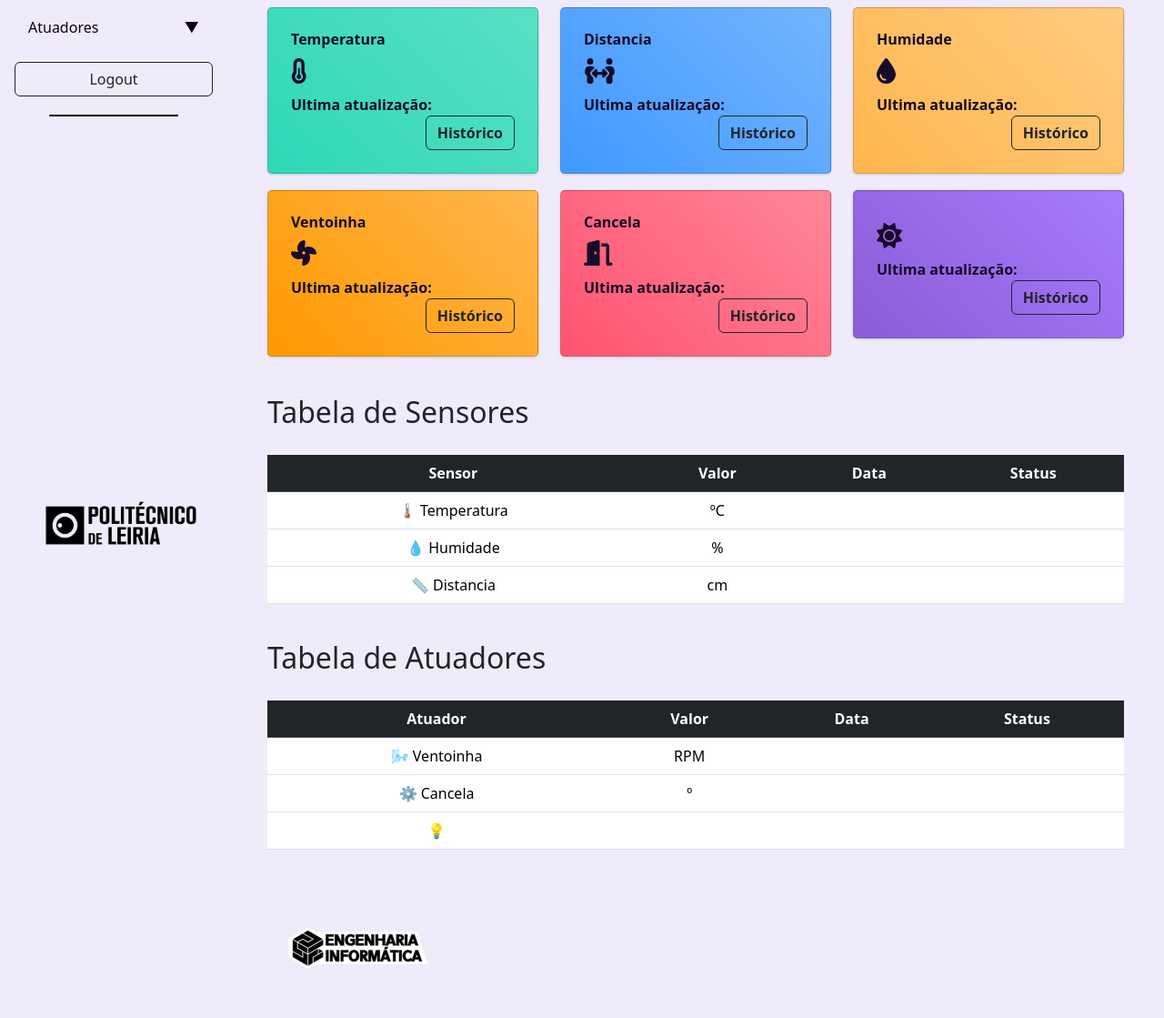
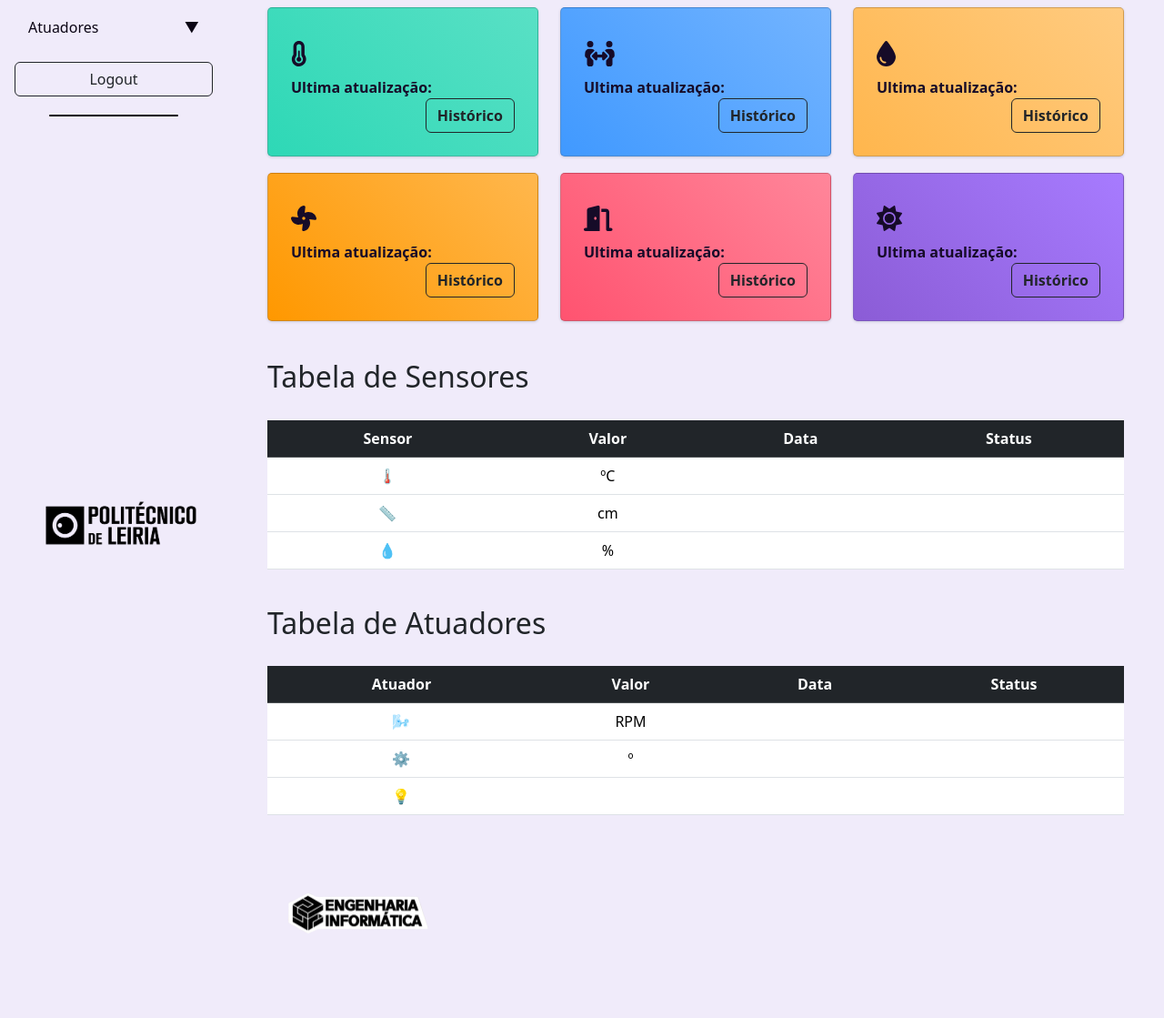
Before and after one commit to DuarteLacerda/ti25, a PHP site: page /dashboard.php in a window 1280 px wide. Shown: the part 145-1264 px from the top of the page at 91% size. After the commit the page ends 1171 px from the top, so only its background shows below. Run offline with PHP 8.4, Linux system fonts and the light colour scheme; the visitor is signed in with stand-in values (Sample User, id 1).

Commit message:
22/04/25

```diff
--- a/ti/api/data.php
+++ b/ti/api/data.php
@@ -3,6 +3,7 @@
 {
     $base = "$nome/";
     return [
+        "nome" => file_get_contents($base . "nome.txt"),
         "valor" => file_get_contents($base . "valor.txt"),
         "hora" => file_get_contents($base . "hora.txt")
     ];
--- a/ti/assets/datascript.js
+++ b/ti/assets/datascript.js
@@ -21,16 +21,21 @@
 
       for (const sensor in dados) {
         // Seleciona os elementos HTML correspondentes ao sensor
+        const nomeSpan = document.getElementById(`nome-${sensor}`);
         const valorSpan = document.getElementById(`valor-${sensor}`);
         const horaSpan = document.getElementById(`hora-${sensor}`);
         const statuSpan = document.getElementById(`status-${sensor}`);
 
-        if (valorSpan && horaSpan && statuSpan) {
+        if (valorSpan && horaSpan && statuSpan && nomeSpan) {
           let valorBruto = dados[sensor].valor.trim(); // Valor original do sensor
           let valorNum = parseFloat(valorBruto); // Valor numérico para comparação
           let valorFormatado = valorBruto; // Valor formatado para exibição
 
           // Seleciona os elementos na tabela de sensores
+          const nomeSpanTable = document.querySelector(
+            `#tabela-sensores td span#nome-${sensor}`
+          );
+
           const valorSpanTable = document.querySelector(
             `#tabela-sensores td span#valor-${sensor}`
           );
@@ -145,8 +150,10 @@
           }
 
           // Atualiza os valores e horários no HTML
+          nomeSpan.textContent = dados[sensor].nome.charAt(0).toUpperCase() + dados[sensor].nome.slice(1);
           valorSpan.textContent = ` ${valorFormatado}`;
           horaSpan.textContent = dados[sensor].hora;
+          nomeSpanTable.textContent = dados[sensor].nome.charAt(0).toUpperCase() + dados[sensor].nome.slice(1);
           valorSpanTable.textContent = ` ${valorBruto}`;
           horaSpanTable.textContent = dados[sensor].hora;
         }
--- a/ti/dashboard.php
+++ b/ti/dashboard.php
@@ -4,13 +4,6 @@
     header("refresh:3;url=auth/login.php");
     die("Acesso não autorizado. <a href='auth/login.php'>Clique aqui</a> se não for redirecionado automaticamente.");
 }
-
-$temperatura = array("nome" => file_get_contents("api/temperatura/nome.txt"));
-$humidade = array("nome" => file_get_contents("api/humidade/nome.txt"));
-$distancia = array("nome" => file_get_contents("api/distancia/nome.txt"));
-$ventoinha = array("nome" => file_get_contents("api/ventoinha/nome.txt"));
-$cancela = array("nome" => file_get_contents("api/cancela/nome.txt"));
-$led = array("nome" => file_get_contents("api/led/nome.txt"));
 ?>
 
 <!DOCTYPE html>
@@ -48,7 +41,7 @@
                     <div class="col-md-4 col-sm-12 mb-2">
                         <div class="card bg-c-green order-card">
                             <div class="card-block">
-                                <h6 class="m-b-20"><strong><?php echo ucfirst($temperatura["nome"]); ?></strong></h6>
+                                <h6 class="m-b-20"><strong><span id="nome-temperatura"></span></strong></h6>
                                 <h3 class="text-right"><i class="fa-solid fa-temperature-half pulse"></i><span id="valor-temperatura"></span></h3>
                                 <p class="m-b-0"><strong>Ultima atualização: <span id="hora-temperatura"></span><span class="f-right">
                                             <button onclick="location.href='history.php?nome=temperatura&nometxt'" class="btn btn-outline-dark text-decoration-none fw-bold">Histórico
@@ -59,7 +52,7 @@
                     <div class="col-md-4 col-sm-12 mb-2">
                         <div class="card bg-c-blue order-card">
                             <div class="card-block">
-                                <h6 class="m-b-20"><strong><?php echo ucfirst($distancia["nome"]); ?></strong></h6>
+                                <h6 class="m-b-20"><strong><span id="nome-distancia"></span></strong></h6>
                                 <h3 class="text-right"><i class="fa-solid fa-people-arrows pulse"></i><span id="valor-distancia"></span></h3>
                                 <p class="m-b-0"><strong>Ultima atualização: <span id="hora-distancia"></span><span class="f-right">
                                             <button onclick="location.href='history.php?nome=distancia&nometxt'" class="btn btn-outline-dark text-decoration-none fw-bold">Histórico
@@ -70,7 +63,7 @@
                     <div class="col-md-4 col-sm-12 mb-2">
                         <div class="card bg-c-yellow order-card">
                             <div class="card-block">
-                                <h6 class="m-b-20"><strong><?php echo ucfirst($humidade["nome"]); ?></strong></h6>
+                                <h6 class="m-b-20"><strong><span id="nome-humidade"></span></strong></h6>
                                 <h3 class="text-right"><i class="fa-solid fa-droplet pulse"></i><span id="valor-humidade"></span></h3>
                                 <p class="m-b-0"><strong>Ultima atualização: <span id="hora-humidade"></span><span class="f-right">
                                             <button onclick="location.href='history.php?nome=humidade&nometxt'" class="btn btn-outline-dark text-decoration-none fw-bold">Histórico
@@ -81,7 +74,7 @@
                     <div class="col-md-4 col-sm-12 mb-2">
                         <div class="card bg-c-orange order-card">
                             <div class="card-block">
-                                <h6 class="m-b-20"><strong><?php echo ucfirst($ventoinha["nome"]); ?></strong></h6>
+                                <h6 class="m-b-20"><strong><span id="nome-ventoinha"></span></strong></h6>
                                 <h3 class="text-right"><i class="fa-solid fa-fan spin"></i><span id="valor-ventoinha"></span></h3>
                                 <p class="m-b-0"><strong>Ultima atualização: <span id="hora-ventoinha"></span><span class="f-right">
                                             <button onclick="location.href='history.php?nome=ventoinha&nometxt'" class="btn btn-outline-dark text-decoration-none fw-bold">Histórico
@@ -92,7 +85,7 @@
                     <div class="col-md-4 col-sm-12 mb-2">
                         <div class="card bg-c-pink order-card">
                             <div class="card-block">
-                                <h6 class="m-b-20"><strong><?php echo ucfirst($cancela["nome"]); ?></strong></h6>
+                                <h6 class="m-b-20"><strong><span id="nome-cancela"></span></strong></h6>
                                 <h3 class="text-right"><i class="fa-solid fa-door-open pulse"></i><span id="valor-cancela"></span></h3>
                                 <p class="m-b-0"><strong>Ultima atualização: <span id="hora-cancela"></span><span class="f-right">
                                             <button onclick="location.href='history.php?nome=cancela&nometxt'" class="btn btn-outline-dark text-decoration-none fw-bold">Histórico
@@ -103,7 +96,7 @@
                     <div class="col-md-4 col-sm-12 mb-2">
                         <div class="card bg-c-purple order-card">
                             <div class="card-block">
-                                <h6 class="m-b-20"><strong><?php echo ucfirst($led["nome"]); ?></strong></h6>
+                                <h6 class="m-b-20"><strong><span id="nome-led"></span></strong></h6>
                                 <h3 class="text-right"><i class="fa-solid fa-sun spin_reverse"></i><span id="valor-led"></span></h3>
                                 <p class="m-b-0"><strong>Ultima atualização: <span id="hora-led"></span><span class="f-right">
                                             <button onclick="location.href='history.php?nome=led&nometxt'" class="btn btn-outline-dark text-decoration-none fw-bold">Histórico
@@ -127,24 +120,24 @@
                             <tbody>
                                 <!-- Temperatura -->
                                 <tr onclick="location.href='history.php?nome=temperatura&nometxt'" style="cursor: pointer;">
-                                    <td>🌡️ <?php echo ucfirst($temperatura["nome"]); ?></td>
+                                    <td>🌡️ <span id="nome-temperatura"></span></td>
                                     <td><span id="valor-temperatura"></span>ºC</td>
                                     <td><span id="hora-temperatura"></span></td>
                                     <td><span id="status-temperatura"></span></td>
                                 </tr>
+                                <!-- Distancia -->
+                                <tr onclick="location.href='history.php?nome=distancia&nometxt'" style="cursor: pointer;">
+                                    <td>📏 <span id="nome-distancia"></span></td>
+                                    <td><span id="valor-distancia"></span> cm</td>
+                                    <td><span id="hora-distancia"></span></td>
+                                    <td><span id="status-distancia"></span></td>
+                                </tr>
                                 <!-- Humidade -->
                                 <tr onclick="location.href='history.php?nome=humidade&nometxt'" style="cursor: pointer;">
-                                    <td>💧 <?php echo ucfirst($humidade["nome"]); ?></td>
+                                    <td>💧 <span id="nome-humidade"></span></td>
                                     <td><span id="valor-humidade"></span>%</td>
                                     <td><span id="hora-humidade"></span></td>
                                     <td><span id="status-humidade"></span></td>
-                                </tr>
-                                <!-- Distancia -->
-                                <tr onclick="location.href='history.php?nome=distancia&nometxt'" style="cursor: pointer;">
-                                    <td>📏 <?php echo ucfirst($distancia["nome"]); ?></td>
-                                    <td><span id="valor-distancia"></span> cm</td>
-                                    <td><span id="hora-distancia"></span></td>
-                                    <td><span id="status-distancia"></span></td>
                                 </tr>
                             </tbody>
                         </table>
@@ -165,21 +158,21 @@
                             <tbody>
                                 <!-- Ventoinha -->
                                 <tr onclick="location.href='history.php?nome=ventoinha&nometxt'" style="cursor: pointer;">
-                                    <td>🌬️ <?php echo ucfirst($ventoinha["nome"]); ?></td>
+                                    <td>🌬️ <span id="nome-ventoinha"></span></td>
                                     <td><span id="valor-ventoinha"></span> RPM</td>
                                     <td><span id="hora-ventoinha"></span></td>
                                     <td><span id="status-ventoinha"></span></td>
                                 </tr>
                                 <!-- Cancela -->
                                 <tr onclick="location.href='history.php?nome=cancela&nometxt'" style="cursor: pointer;">
-                                    <td>⚙️ <?php echo ucfirst($cancela["nome"]); ?></td>
+                                    <td>⚙️ <span id="nome-cancela"></span></td>
                                     <td><span id="valor-cancela"></span>º</td>
                                     <td><span id="hora-cancela"></span></td>
                                     <td><span id="status-cancela"></span></td>
                                 </tr>
                                 <!-- Led -->
                                 <tr onclick="location.href='history.php?nome=led&nometxt'" style="cursor: pointer;">
-                                    <td>💡 <?php echo ucfirst($led["nome"]); ?></td>
+                                    <td>💡 <span id="nome-led"></span></td>
                                     <td><span id="valor-led"></span></td>
                                     <td><span id="hora-led"></span></td>
                                     <td><span id="status-led"></span></td>
```
